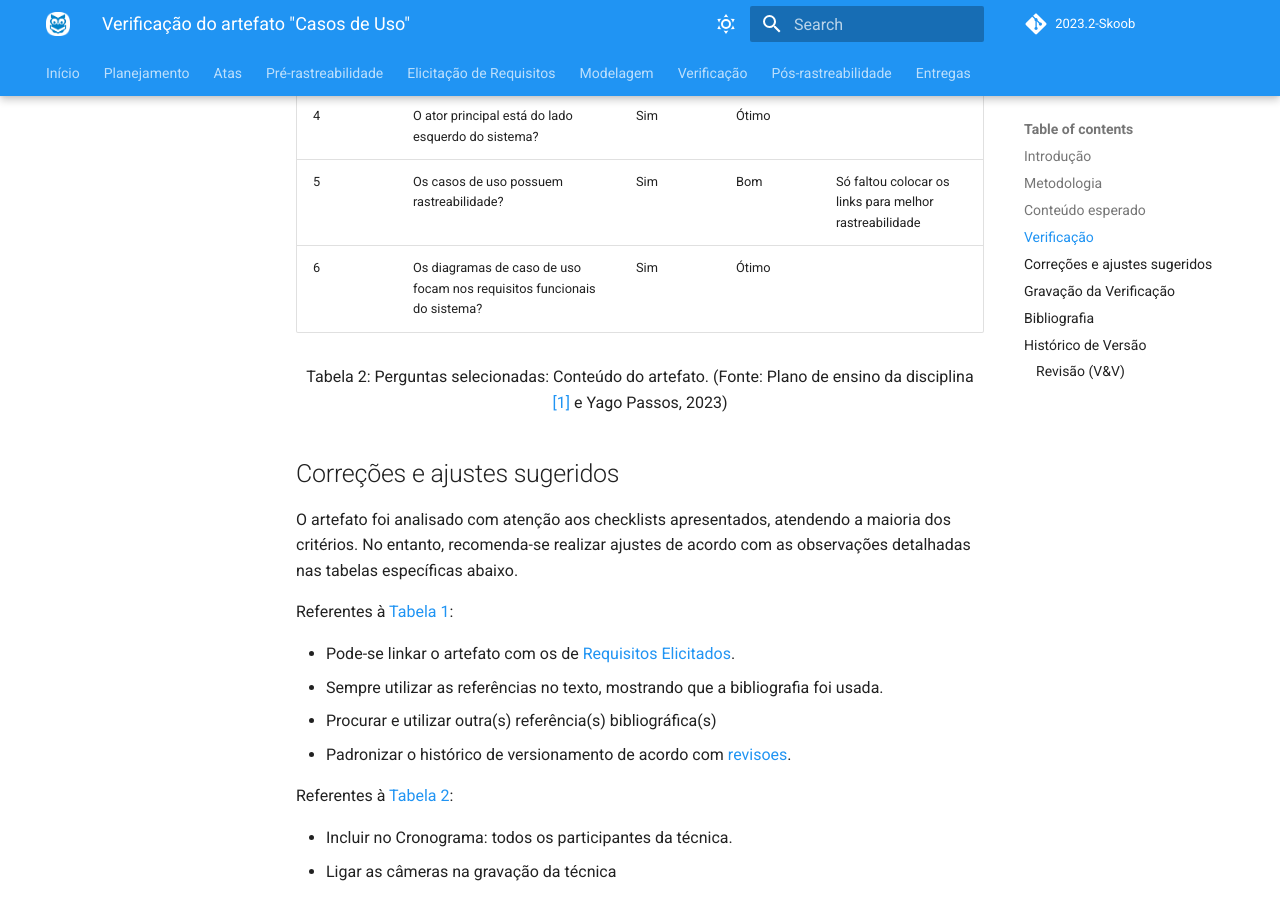
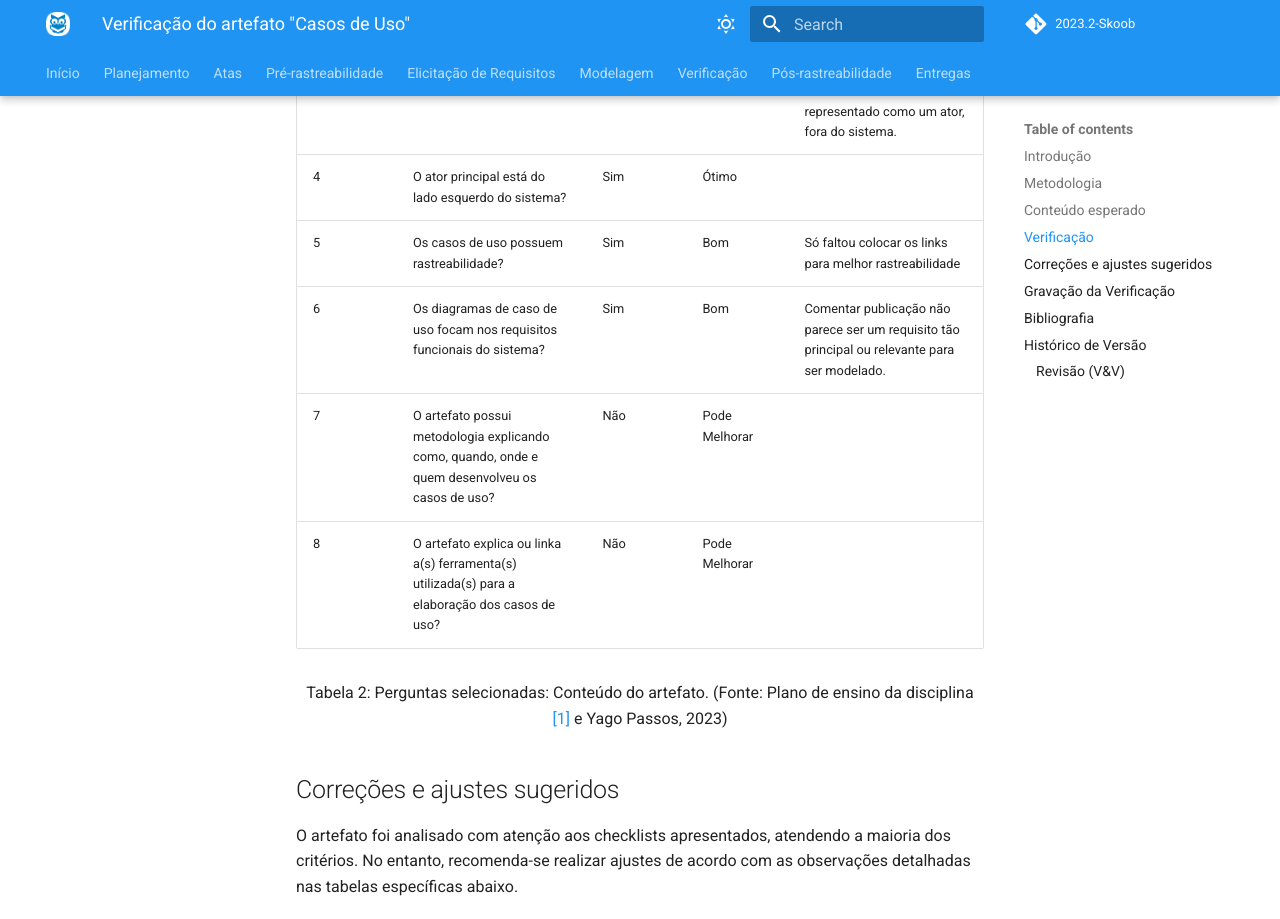
Before and after one commit to Requisitos-de-Software/2023.2-Skoob, an MkDocs documentation site: the page built from docs/verificacao/grupo6/casos_de_uso_6.md, in a window 1280 px wide and 1400 px high, scrolled down 3069 px. Shown: the top 919 px of the window. Built offline with MkDocs 1.6.1 and Material for MkDocs 9.7.7, drawn with Linux system fonts in a browser that asks for light colours; comment, search, counter and statistics services are not loaded; some of the changed text lies outside the part shown.

Commit message:
inspeção de casos de uso

```diff
--- a/docs/verificacao/grupo6/casos_de_uso_6.md
+++ b/docs/verificacao/grupo6/casos_de_uso_6.md
@@ -64,12 +64,14 @@ A Tabela 2 contém perguntas no que diz respeito ao conteúdo do artefato. <a id
 
 | ID | Descrição do Critério | Possui | Qualidade | Observação |
 |----|----------------------|---------------------------------|------------------------|----------|
-| 1  | A modelagem de casos de uso cobre todas as principais funcionalidades e interações do sistema?   | Sim   | Ótimo |  |
+| 1  | A modelagem de casos de uso cobre todas as principais funcionalidades e interações do sistema?   | Sim   | Bom | o nome Compartilhar atividades de leitura, do [UC04](../../modelagem/casos_de_uso.md) não parece descrever bem o que real representa o caso de uso.  |
 | 2  | Existe limite do sistema?                           | Sim     | Ótimo |  |
-| 3  | Os atores estão fora da fronteira do sistema?      | Sim    | Ótimo |    |
+| 3  | Os atores estão fora da fronteira do sistema?      | Sim    | Pode Melhorar | O sistema possui o limite, mas também está representado como um ator, fora do sistema. |
 | 4  | O ator principal está do lado esquerdo do sistema? | Sim     | Ótimo   |   |
 | 5  | Os casos de uso possuem rastreabilidade?          | Sim     | Bom   |  Só faltou colocar os links para melhor rastreabilidade |
-| 6  | Os diagramas de caso de uso focam nos requisitos funcionais do sistema?| Sim  | Ótimo    |   |
+| 6  | Os diagramas de caso de uso focam nos requisitos funcionais do sistema? | Sim  | Bom    | Comentar publicação não parece ser um requisito tão principal ou relevante para ser modelado.  |
+| 7  | O artefato possui metodologia explicando como, quando, onde e quem desenvolveu os casos de uso? | Não | Pode Melhorar |  |
+| 8  | O artefato explica ou linka a(s) ferramenta(s) utilizada(s) para a elaboração dos casos de uso? | Não | Pode Melhorar |  |
 
 <div style="text-align: center;">
     Tabela 2: Perguntas selecionadas: Conteúdo do artefato. (Fonte: Plano de ensino da disciplina <a id="a" href="#aa">[1]</a> e Yago Passos, 2023)
@@ -81,15 +83,16 @@ O artefato foi analisado com atenção aos checklists apresentados, atendendo a
 
 Referentes à [Tabela 1](#Tabela1):
 
-- Pode-se linkar o artefato com os de [Requisitos Elicitados](../../elicitacao/requisitos.md).
 - Sempre utilizar as referências no texto, mostrando que a bibliografia foi usada.
-- Procurar e utilizar outra(s) referência(s) bibliográfica(s)
 - Padronizar o histórico de versionamento de acordo com [revisoes](../revisoes.md).
 
 Referentes à [Tabela 2](#Tabela2):
 
--  Incluir no Cronograma: todos os participantes da técnica.
-- Ligar as câmeras na gravação da técnica
+- Rever o sistema como um ator fora do sistema em si no diagrama.
+- Adicionar links dos requisitos para facilitar rastreabilidade e comunicação entre artefatos
+- Modelar os requisitos mais importantes da plataforma (UC 01 a 04 são ótimos. Porém o UC05 parece irrelevante)
+- Ser mais descritivo na elaboração do artefato e do seu conteúdo.
+- Linkar o artefato de ferramentas, explicando o que foi utilizado para a elaboração do diagrama
 
 ## Gravação da Verificação
 Abaixo, o vídeo 1, da gravação da Verificação.
```
